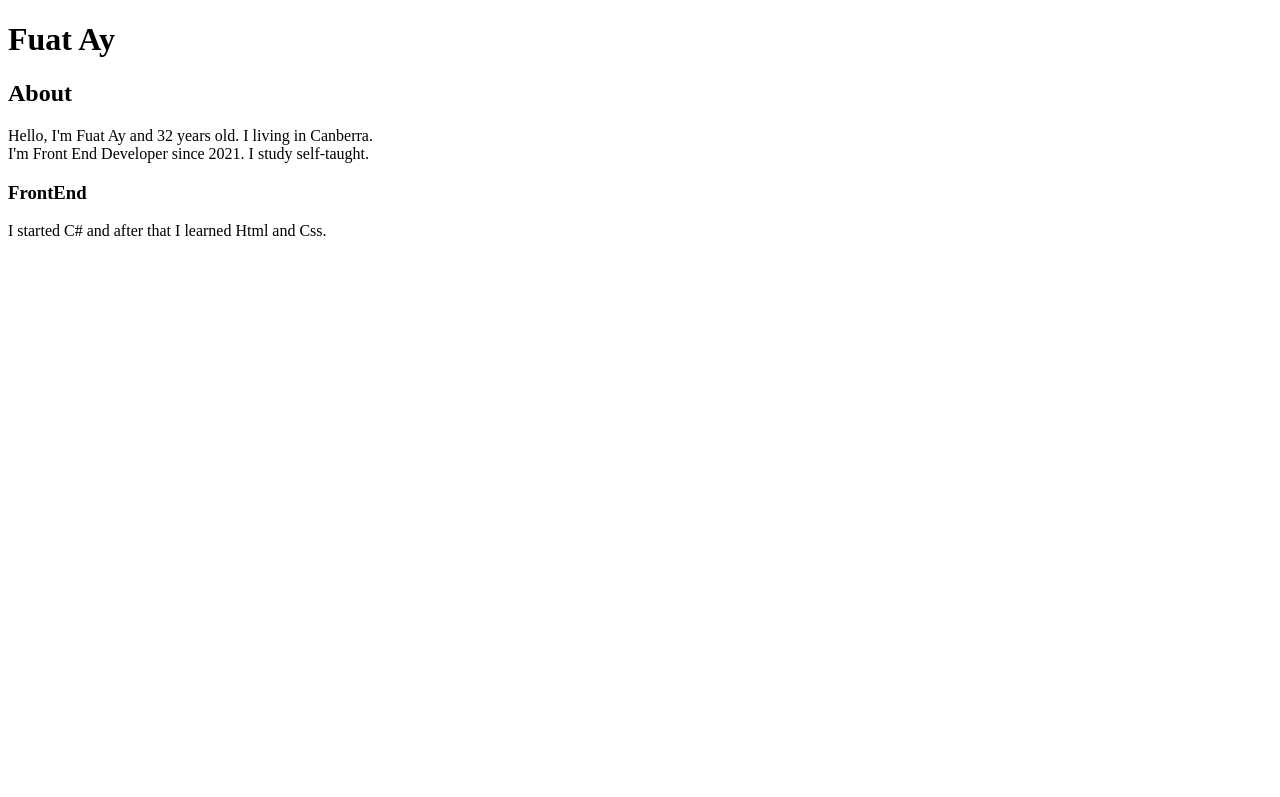
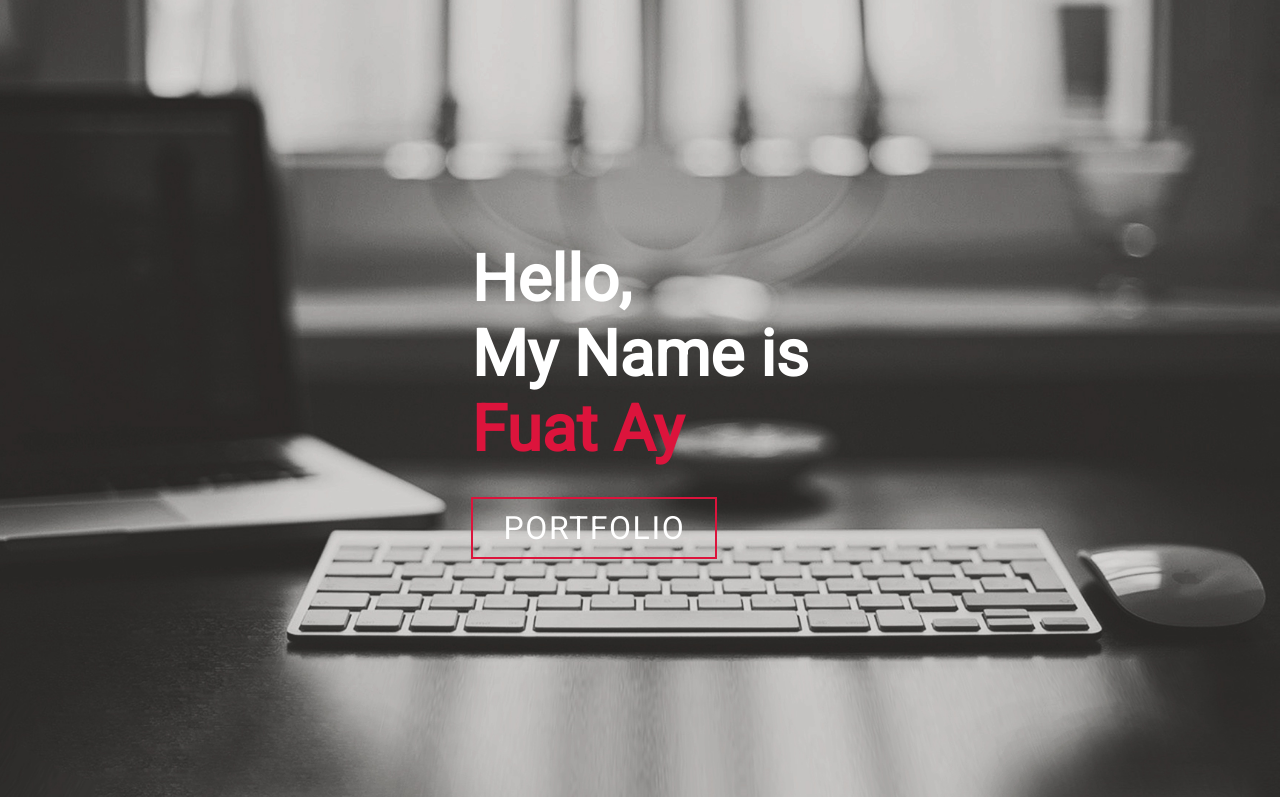
Before and after one commit to FuatAy/Web-site, a plain HTML site: page index.html in a window 1280 px wide. Shown: the top 797 px of the page. Drawn offline with Linux system fonts and the light colour scheme.

Commit message:
son degisiklik

```diff
--- a/index.html
+++ b/index.html
@@ -4,21 +4,57 @@
     <meta charset="UTF-8">
     <meta http-equiv="X-UA-Compatible" content="IE=edge">
     <meta name="viewport" content="width=device-width, initial-scale=1.0">
+    <link rel="stylesheet" href="style.css">
     <title>Fuat Ay Web Site</title>
 </head>
-<h1>Fuat Ay</h1>
-<h2>About</h2>
-    <p>
-    Hello, I'm Fuat Ay and 32 years old. I living in Canberra.<br>
-    I'm Front End Developer since 2021. I study self-taught.
-
-</p>
-<h3>FrontEnd</h3>
-<p>
-    I started C# and after that
-    I learned Html and Css.
-</p>
 <body>
-
+    <!--  Hero Section  -->
+    <section id="hero">
+        <div class="hero container">
+            <div>
+                <h1>Hello, <span></span></h1>
+                <h1>My Name is <span></span></h1>
+                <h1>Fuat Ay <span></span></h1>
+                <a href="#" type="button" class="cta">Portfolio</a>
+            </div>
+        </div>
+    </section>
+    <!--  End Hero Section  -->
+    <!--  Service Section  -->
+    <section id="service">
+        <div class="service container">
+            <div class="service-top">
+                <h1 class="section-title">Serv<span>i</span>ces</h1>
+                <p>Buraya yapacagin isleri yazabilirsin ne turlu hizmet vereceksen onu yazabilirsin.Mesela Web Designer , Front end Developer vs</p>
+            </div>
+            <div class="service-buttom">
+                <div class="service-item">
+                <div class="icon"><img src="https://img.icons8.com/bubbles/50/000000/services.png"/>
+                </div>
+                <h2>Web Design</h2>
+                <p>Web Design with html css and javascript profesyonel web site we do</p>
+                </div>
+                <div class="service-item">
+                    <div class="icon"><img src="https://img.icons8.com/bubbles/50/000000/services.png"/>
+                    </div>
+                    <h2>Web Design</h2>
+                    <p>Web Design with html css and javascript profesyonel web site we do</p>
+                    </div>
+                    <div class="service-item">
+                        <div class="icon"><img src="https://img.icons8.com/bubbles/50/000000/services.png"/>
+                        </div>
+                        <h2>Web Design</h2>
+                        <p>Web Design with html css and javascript profesyonel web site we do</p>
+                        </div>
+                        <div class="service-item">
+                            <div class="icon"><img src="https://img.icons8.com/bubbles/50/000000/services.png"/>
+                            </div>
+                            <h2>Web Design</h2>
+                            <p>Web Design with html css and javascript profesyonel web site we do</p>
+                            </div>
+            </div>
+        </div>
+    </section>
+    <!--  End Service Section  -->
 </body>
 </html>
--- a/style.css
+++ b/style.css
@@ -0,0 +1,130 @@
+@import url('https://fonts.googleapis.com/css2?family=Roboto&display=swap');
+*{
+    padding: 0;
+    margin: 0;
+    box-sizing: border-box;
+}
+html {
+    font-size: 10 px;
+    font-family: 'Roboto', sans-serif;
+
+
+}
+a{
+    text-decoration: none;
+}
+.container {
+   min-height: 100vh;
+    width: 100%;
+    display: flex;
+    align-items: center;
+    justify-content: center;
+}
+/* Hero Section */
+#hero {
+    background-image: url(./Picture/background\ picture.jpeg);
+    background-size: cover;
+    background-position: top-center;
+    position: relative;
+}
+
+#hero::after{
+    content: '';
+    position: absolute;
+    left: 0;
+    top: 0;
+    height: 100%;
+    width: 100%;
+    background-color: black;
+    opacity: .7;
+    z-index: -1;
+}
+#hero .hero {
+    max-width: 1200px;
+    margin:  0 auto;
+    padding:  0 50px;
+    justify-content: 50px;
+}
+#hero h1{
+    display: block;
+    width: fit-content;
+    font-size: 4rem;
+    position: relative;
+    color: transparent;
+    animation: text_reveal .5s ease forwards;
+    animation-delay: 1s;
+}
+#hero h1:nth-child(1){
+    animation-delay: 1s;
+}
+#hero h1:nth-child(2){
+    animation-delay: 2s;
+}
+#hero h1:nth-child(3){
+    animation: text_reveal_name .5s ease forwards;
+    animation-delay: 3s;
+}
+#hero h1 span {
+    position: absolute;
+    top: 0;
+    left: 0;
+    height: 100%;
+    width: 0;
+    background-color: crimson;
+    animation: text_reveal_box 1s ease;
+    animation-delay: .3s;
+}
+#hero h1:nth-child(1) span{
+    animation-delay: 1.5s;
+}
+#hero h1:nth-child(2) span{
+    animation-delay: 2.5s;
+}
+#hero h1:nth-child(3) span{
+    animation-delay: 3.5s;
+}
+#hero .cta {
+    display: inline-block;
+    padding: 10px 30px;
+    color: white;
+    background-color: transparent;
+    border:  2px solid crimson;
+    font-size: 2rem;
+    text-transform: uppercase;
+    letter-spacing: .1rem;
+    margin-top: 30px;
+    transition: .3s ease background-color;
+    transition-property: background-color, color;
+}
+
+#hero .cta:hover {
+    color: white;
+    background-color: crimson;
+}
+/* End Hero Section */
+
+/* Keyframes */
+@keyframes text_reveal_box {
+    50% {
+        width: 100%;
+        left: 0;
+    }
+    100% {
+        width: 0;
+        left: 100%;
+    }
+}
+@keyframes text_reveal {
+    100%{
+        color: white;
+    }
+
+}
+@keyframes text_reveal_name {
+    100%{
+        color: crimson;
+        font-weight: 500px;
+    }
+
+}
+/* End Keyframes */
```
Also changed, not shown: html/index.html (deleted, +0 -25 lines), Picture/Fuat Profile Picture.jpeg (deleted), Picture/Fuat-Profile-Picture.png (added), Picture/background picture.jpeg (added), 1 other file.
